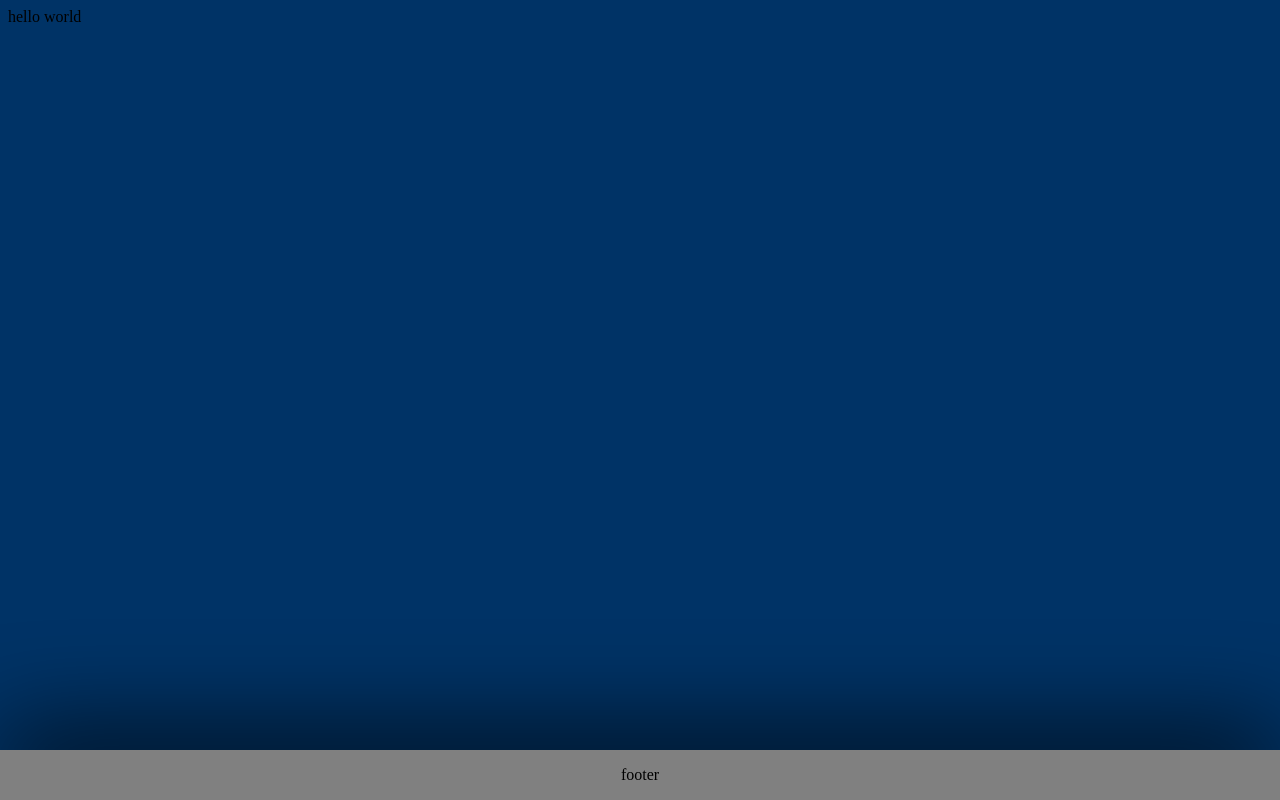
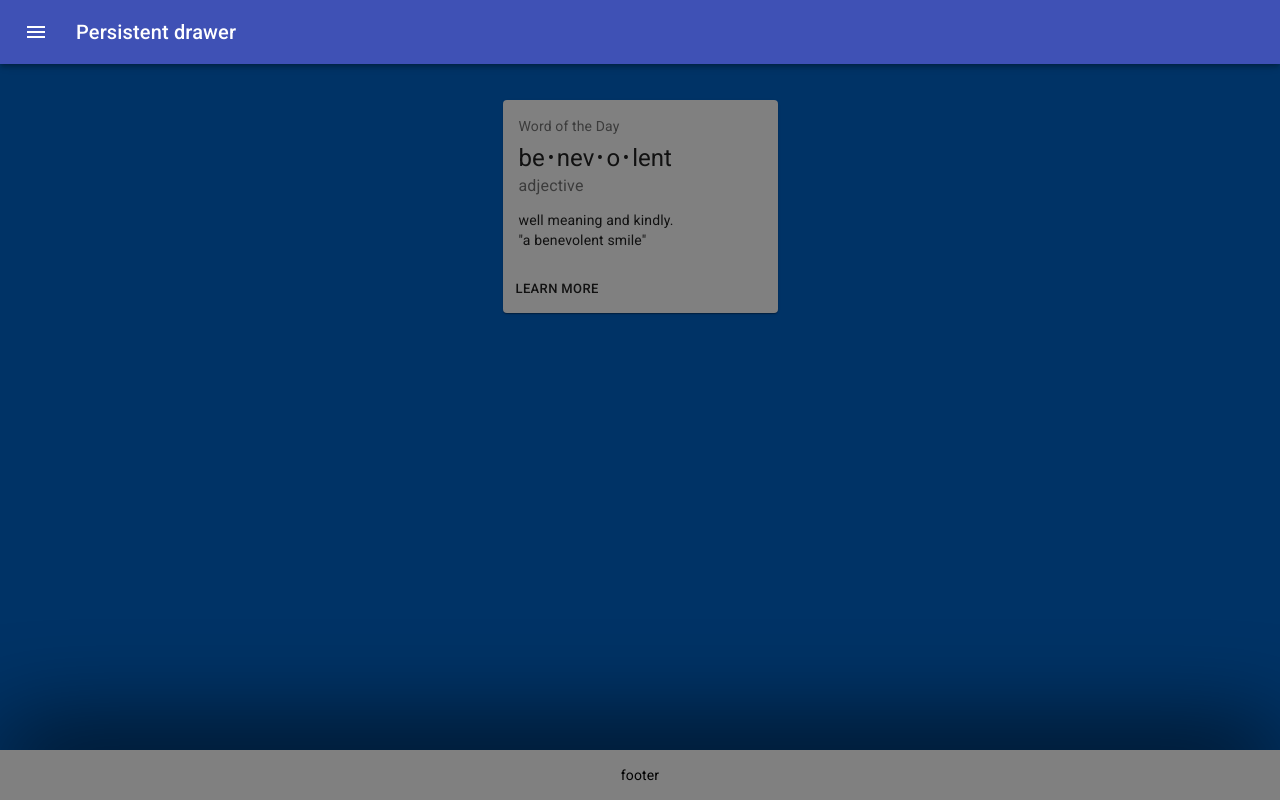
Before and after one commit to 8connor/gradeBotv2, a React (Create React App) app in the folder client/: page / in a window 1280 px wide. Built offline with nearby package versions, Linux system fonts and the light colour scheme.

Commit message:
added some test components to the page.

```diff
--- a/client/src/App.js
+++ b/client/src/App.js
@@ -1,14 +1,19 @@
 import React from "react";
 import Footer from "./components/Footer";
 import Nav from "./components/Nav";
+import Body from "./components/Body";
 import { BrowserRouter as Router, Switch, Route, Link } from "react-router-dom";
 import "./assets/index.css";
+import LoginCard from "./components/LoginCard";
 
 function App() {
   return (
     <Router>
       <Nav />
       {/* this is where we will put components obviously. Ill leave it blank for now */}
+      <Body>
+        <LoginCard />
+      </Body>
       <Footer />
     </Router>
   );
--- a/client/src/assets/index.css
+++ b/client/src/assets/index.css
@@ -1,4 +1,4 @@
-body{
-    min-height: 50vh;
-    background: #003366;
+body > *{
+    min-height: 100vh;
+    background-color: #003366;
 }
--- /dev/null
+++ b/client/src/components/Body/index.js
@@ -0,0 +1,15 @@
+import React from "react";
+import Grid from "@material-ui/core/Grid";
+import { PromiseProvider } from "mongoose";
+
+function Body(props){
+    return(
+        <Grid container justify="center" className="main">
+            <Grid item>
+                {props.children}
+            </Grid>
+        </Grid>
+    )
+}
+
+export default Body
--- /dev/null
+++ b/client/src/components/LoginCard/index.js
@@ -0,0 +1,56 @@
+import React from 'react';
+import { makeStyles } from '@material-ui/core/styles';
+import Card from '@material-ui/core/Card';
+import CardActions from '@material-ui/core/CardActions';
+import CardContent from '@material-ui/core/CardContent';
+import Button from '@material-ui/core/Button';
+import Typography from '@material-ui/core/Typography';
+
+const useStyles = makeStyles({
+  root: {
+    minWidth: 275,
+    backgroundColor: 'gray'
+  },
+  bullet: {
+    display: 'inline-block',
+    margin: '0 2px',
+    transform: 'scale(0.8)',
+  },
+  title: {
+    fontSize: 14,
+  },
+  pos: {
+    marginBottom: 12,
+  },
+});
+
+function LoginCard() {
+  const classes = useStyles();
+  const bull = <span className={classes.bullet}>•</span>;
+
+  return (
+    <Card className={classes.root}>
+      <CardContent>
+        <Typography className={classes.title} color="textSecondary" gutterBottom>
+          Word of the Day
+        </Typography>
+        <Typography variant="h5" component="h2">
+          be{bull}nev{bull}o{bull}lent
+        </Typography>
+        <Typography className={classes.pos} color="textSecondary">
+          adjective
+        </Typography>
+        <Typography variant="body2" component="p">
+          well meaning and kindly.
+          <br />
+          {'"a benevolent smile"'}
+        </Typography>
+      </CardContent>
+      <CardActions>
+        <Button size="small">Learn More</Button>
+      </CardActions>
+    </Card>
+  );
+}
+
+export default LoginCard
--- a/client/src/components/Nav/index.js
+++ b/client/src/components/Nav/index.js
@@ -1,12 +1,155 @@
-import React from "react";
+import React from 'react';
+import clsx from 'clsx';
+import { makeStyles, useTheme } from '@material-ui/core/styles';
+import Drawer from '@material-ui/core/Drawer';
+import CssBaseline from '@material-ui/core/CssBaseline';
+import AppBar from '@material-ui/core/AppBar';
+import Toolbar from '@material-ui/core/Toolbar';
+import List from '@material-ui/core/List';
+import Typography from '@material-ui/core/Typography';
+import Divider from '@material-ui/core/Divider';
+import IconButton from '@material-ui/core/IconButton';
+import MenuIcon from '@material-ui/icons/Menu';
+import ChevronLeftIcon from '@material-ui/icons/ChevronLeft';
+import ChevronRightIcon from '@material-ui/icons/ChevronRight';
+import ListItem from '@material-ui/core/ListItem';
+import ListItemIcon from '@material-ui/core/ListItemIcon';
+import ListItemText from '@material-ui/core/ListItemText';
+import InboxIcon from '@material-ui/icons/MoveToInbox';
+import MailIcon from '@material-ui/icons/Mail';
 
+const drawerWidth = 240;
 
-function Nav(){
-    return(
-        <div>
-            hello world
+const useStyles = makeStyles((theme) => ({
+  root: {
+    display: 'flex',
+    marginBottom: '100px',
+    backgroundColor: '#003366'
+  },
+  appBar: {
+    transition: theme.transitions.create(['margin', 'width'], {
+      easing: theme.transitions.easing.sharp,
+      duration: theme.transitions.duration.leavingScreen,
+    }),
+  },
+  appBarShift: {
+    width: `calc(100% - ${drawerWidth}px)`,
+    marginLeft: drawerWidth,
+    transition: theme.transitions.create(['margin', 'width'], {
+      easing: theme.transitions.easing.easeOut,
+      duration: theme.transitions.duration.enteringScreen,
+    }),
+  },
+  menuButton: {
+    marginRight: theme.spacing(2),
+  },
+  hide: {
+    display: 'none',
+  },
+  drawer: {
+    width: drawerWidth,
+    flexShrink: 0,
+  },
+  drawerPaper: {
+    width: drawerWidth,
+  },
+  drawerHeader: {
+    display: 'flex',
+    alignItems: 'center',
+    padding: theme.spacing(0, 1),
+    // necessary for content to be below app bar
+    ...theme.mixins.toolbar,
+    justifyContent: 'flex-end',
+  },
+  content: {
+    flexGrow: 1,
+    padding: theme.spacing(3),
+    transition: theme.transitions.create('margin', {
+      easing: theme.transitions.easing.sharp,
+      duration: theme.transitions.duration.leavingScreen,
+    }),
+    marginLeft: -drawerWidth,
+  },
+  contentShift: {
+    transition: theme.transitions.create('margin', {
+      easing: theme.transitions.easing.easeOut,
+      duration: theme.transitions.duration.enteringScreen,
+    }),
+    marginLeft: 0,
+  },
+}));
+
+export default function PersistentDrawerLeft() {
+  const classes = useStyles();
+  const theme = useTheme();
+  const [open, setOpen] = React.useState(false);
+
+  const handleDrawerOpen = () => {
+    setOpen(true);
+  };
+
+  const handleDrawerClose = () => {
+    setOpen(false);
+  };
+
+  return (
+    <div className={classes.root}>
+      <CssBaseline />
+      <AppBar
+        position="fixed"
+        className={clsx(classes.appBar, {
+          [classes.appBarShift]: open,
+        })}
+      >
+        <Toolbar>
+          <IconButton
+            color="inherit"
+            aria-label="open drawer"
+            onClick={handleDrawerOpen}
+            edge="start"
+            className={clsx(classes.menuButton, open && classes.hide)}
+          >
+            <MenuIcon />
+          </IconButton>
+          <Typography variant="h6" noWrap>
+            Persistent drawer
+          </Typography>
+        </Toolbar>
+      </AppBar>
+      <Drawer
+        className={classes.drawer}
+        variant="persistent"
+        anchor="left"
+        open={open}
+        classes={{
+          paper: classes.drawerPaper,
+        }}
+      >
+        <div className={classes.drawerHeader}>
+          <IconButton onClick={handleDrawerClose}>
+            {theme.direction === 'ltr' ? <ChevronLeftIcon /> : <ChevronRightIcon />}
+          </IconButton>
         </div>
-    )
+        <Divider />
+        <List>
+          {['Inbox', 'Starred', 'Send email', 'Drafts'].map((text, index) => (
+            <ListItem button key={text}>
+              <ListItemIcon>{index % 2 === 0 ? <InboxIcon /> : <MailIcon />}</ListItemIcon>
+              <ListItemText primary={text} />
+            </ListItem>
+          ))}
+        </List>
+        <Divider />
+        <List>
+          {['All mail', 'Trash', 'Spam'].map((text, index) => (
+            <ListItem button key={text}>
+              <ListItemIcon>{index % 2 === 0 ? <InboxIcon /> : <MailIcon />}</ListItemIcon>
+              <ListItemText primary={text} />
+            </ListItem>
+          ))}
+        </List>
+      </Drawer>
+
+    </div>
+  );
 }
-
-export default Nav
```
